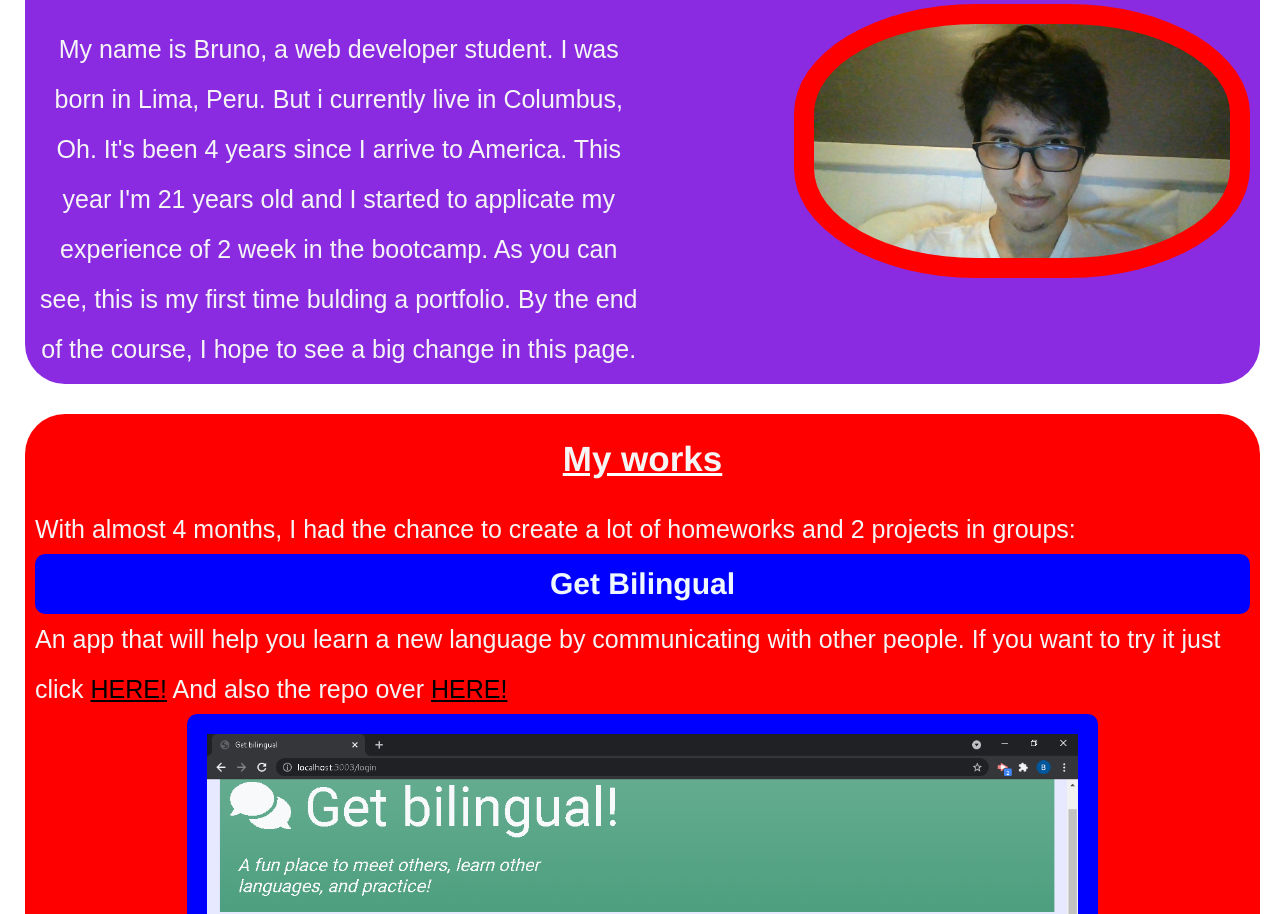
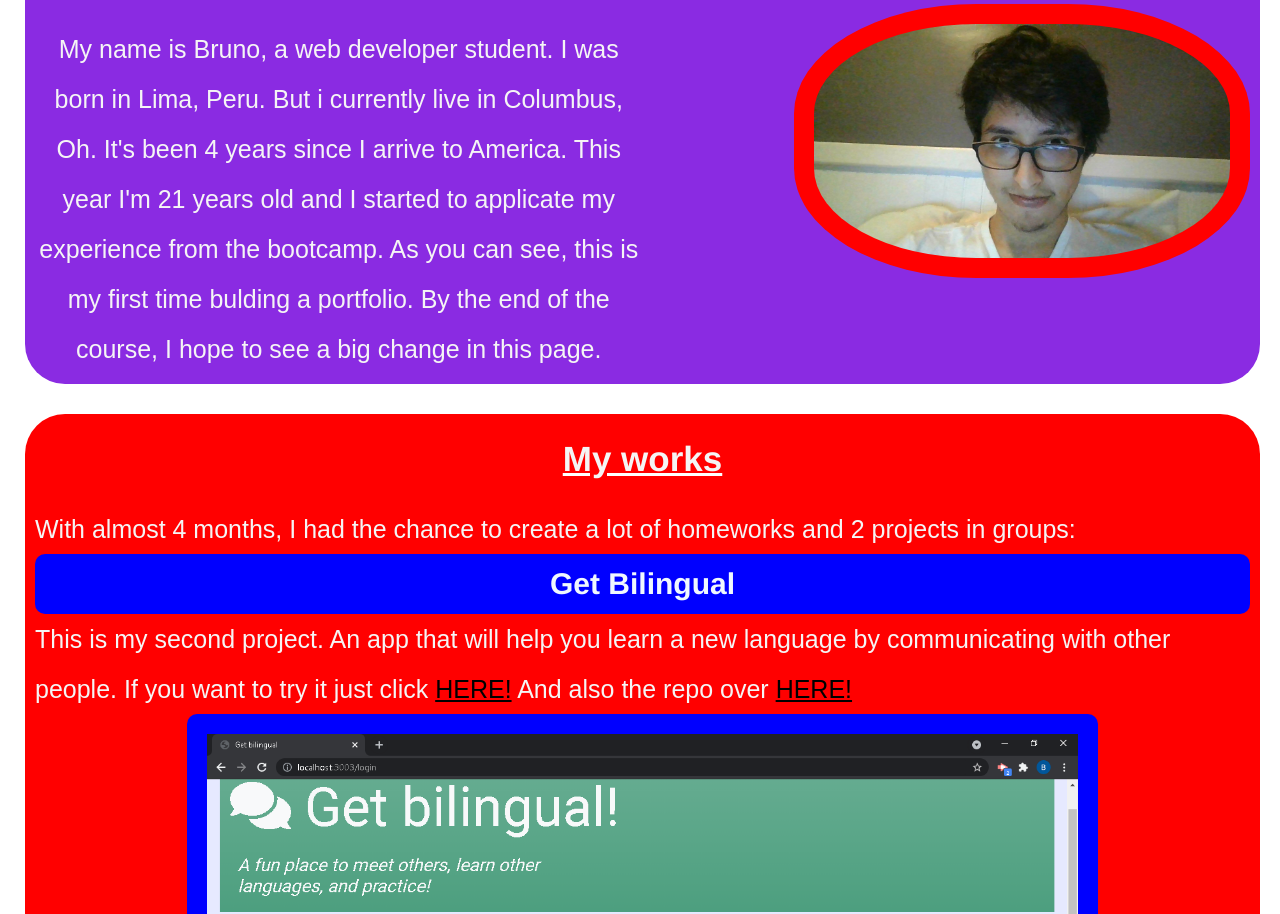
Before and after one commit to bruno192000/portfolio-2021, a plain HTML site: page index.html in a window 1280 px wide. Shown: the part 305-1219 px from the top of the page. Drawn offline with Linux system fonts and the light colour scheme.

Commit message:
updating description in portfolio

```diff
--- a/index.html
+++ b/index.html
@@ -43,7 +43,7 @@
           <h3>About me and this page</h3>
             <p>
                My name is Bruno, a web developer student. I was born in Lima, Peru. But i currently live in Columbus, Oh. It's been 4 years since I arrive to America.
-               This year I'm 21 years old and I started to applicate my experience of 2 week in the bootcamp.
+               This year I'm 21 years old and I started to applicate my experience from the bootcamp.
                As you can see, this is my first time bulding a portfolio. By the end of the course, I hope to see a big change in this page.
             </p>
         </div>
@@ -65,7 +65,7 @@
     <!--Work pictures-->
         <div class="trabajo1" id="trabajof">
             <h2>Get Bilingual</h2>
-            <p>An app that will help you learn a new language by communicating with other people. If you want to try it just click <a href="https://dry-river-69092.herokuapp.com/login" target="_blank">HERE!</a>
+            <p>This is my second project. An app that will help you learn a new language by communicating with other people. If you want to try it just click <a href="https://dry-river-69092.herokuapp.com/login" target="_blank">HERE!</a>
                 And also the repo over <a href="https://github.com/bruno192000/project2" target="_blank">HERE!</a>
             </p>
                 <img src="./assets/images/Screenshot (16).png" alt="Failed to load picture"></a>
```
